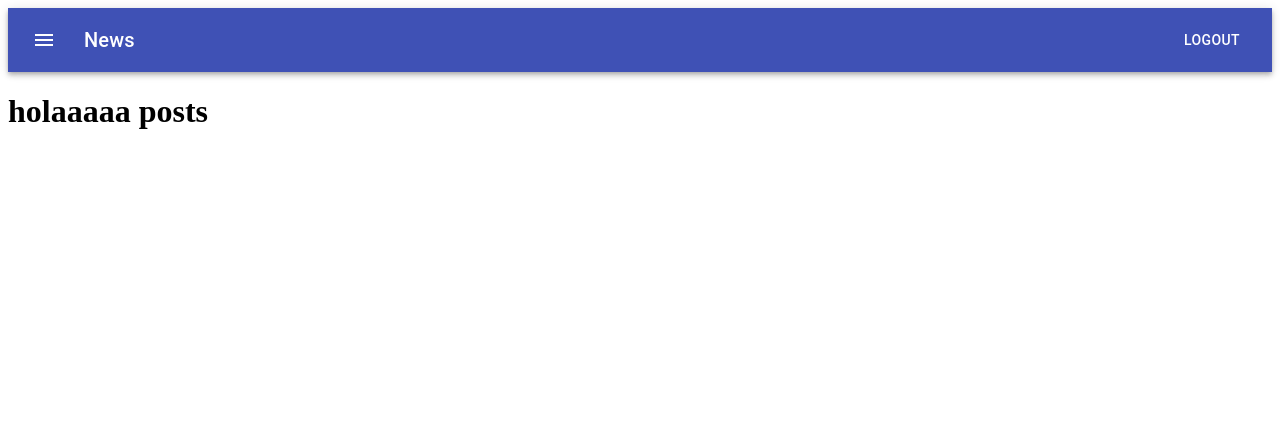
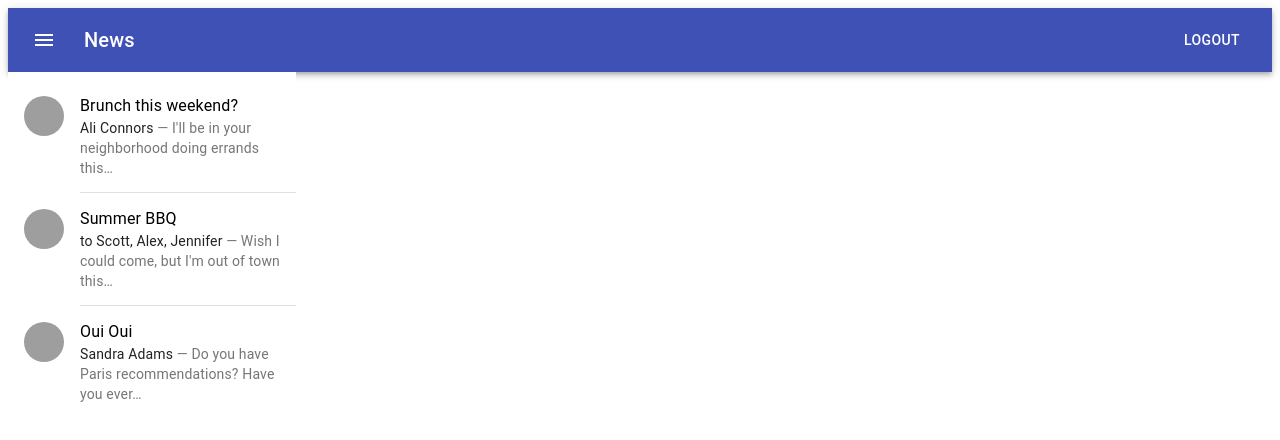
Before and after one commit to alexanderpren/buho, a React (Create React App) app: page /welcome in a window 1280 px wide. Shown: the top 440 px of the page. Built offline with nearby package versions, Linux system fonts and the light colour scheme; grey boxes are pictures that could not be loaded.

Commit message:
(Front) List of POst.

```diff
--- /dev/null
+++ b/src/components/AlignItemsList.js
@@ -0,0 +1,94 @@
+import React from 'react';
+import { makeStyles } from '@material-ui/core/styles';
+import List from '@material-ui/core/List';
+import ListItem from '@material-ui/core/ListItem';
+import Divider from '@material-ui/core/Divider';
+import ListItemText from '@material-ui/core/ListItemText';
+import ListItemAvatar from '@material-ui/core/ListItemAvatar';
+import Avatar from '@material-ui/core/Avatar';
+import Typography from '@material-ui/core/Typography';
+
+const useStyles = makeStyles((theme) => ({
+  root: {
+    width: '100%',
+    maxWidth: '36ch',
+    backgroundColor: theme.palette.background.paper,
+  },
+  inline: {
+    display: 'inline',
+  },
+}));
+
+export default function AlignItemsList() {
+  const classes = useStyles();
+
+  return (
+    <List className={classes.root}>
+      <ListItem alignItems="flex-start">
+        <ListItemAvatar>
+          <Avatar alt="Remy Sharp" src="/static/images/avatar/1.jpg" />
+        </ListItemAvatar>
+        <ListItemText
+          primary="Brunch this weekend?"
+          secondary={
+            <React.Fragment>
+              <Typography
+                component="span"
+                variant="body2"
+                className={classes.inline}
+                color="textPrimary"
+              >
+                Ali Connors
+              </Typography>
+              {" — I'll be in your neighborhood doing errands this…"}
+            </React.Fragment>
+          }
+        />
+      </ListItem>
+      <Divider variant="inset" component="li" />
+      <ListItem alignItems="flex-start">
+        <ListItemAvatar>
+          <Avatar alt="Travis Howard" src="/static/images/avatar/2.jpg" />
+        </ListItemAvatar>
+        <ListItemText
+          primary="Summer BBQ"
+          secondary={
+            <React.Fragment>
+              <Typography
+                component="span"
+                variant="body2"
+                className={classes.inline}
+                color="textPrimary"
+              >
+                to Scott, Alex, Jennifer
+              </Typography>
+              {" — Wish I could come, but I'm out of town this…"}
+            </React.Fragment>
+          }
+        />
+      </ListItem>
+      <Divider variant="inset" component="li" />
+      <ListItem alignItems="flex-start">
+        <ListItemAvatar>
+          <Avatar alt="Cindy Baker" src="/static/images/avatar/3.jpg" />
+        </ListItemAvatar>
+        <ListItemText
+          primary="Oui Oui"
+          secondary={
+            <React.Fragment>
+              <Typography
+                component="span"
+                variant="body2"
+                className={classes.inline}
+                color="textPrimary"
+              >
+                Sandra Adams
+              </Typography>
+              {' — Do you have Paris recommendations? Have you ever…'}
+            </React.Fragment>
+          }
+        />
+      </ListItem>
+    </List>
+  );
+}
--- a/src/components/Posts.js
+++ /dev/null
@@ -1,13 +0,0 @@
-import React, { useState, useEffect } from "react";
-
-export default function Posts({ getPosts, listPosts }) {
-  useEffect(() => {
-    getPosts();
-  });
-
-  return (
-    <div>
-      <h1>holaaaaa posts</h1>
-    </div>
-  );
-}
--- a/src/containers/App.js
+++ b/src/containers/App.js
@@ -29,7 +29,12 @@
 
 
 
+    if (authUser) {
+      if (authUser !== this.state.authUser) {
+        location.pathname = "/";
 
+      }
+    }
 
     if (location.pathname === "/") {
       if (authUser === null) {
--- a/src/containers/Welcome.js
+++ b/src/containers/Welcome.js
@@ -1,16 +1,16 @@
 import React, { useState, useEffect } from "react";
 import { connect } from "react-redux";
 import ButtonAppBar from "../components/ButtonAppBar";
-import Posts from "../components/Posts";
+import AlignItemsList from "../components/AlignItemsList";
 
 import { userSignIn, userSignOut,getPosts } from "../actions/Auth";
 
 class Welcome extends React.Component {
   render() {
     return (
-      <div className="app-login-container d-flex justify-content-center align-items-center animated slideInUpTiny animation-duration-3">
+      <div className="app-login-container ">
         <ButtonAppBar singOut={userSignOut} />
-        <Posts getPosts={getPosts} />
+        <AlignItemsList getPosts={getPosts} />
       </div>
     );
   }
```
